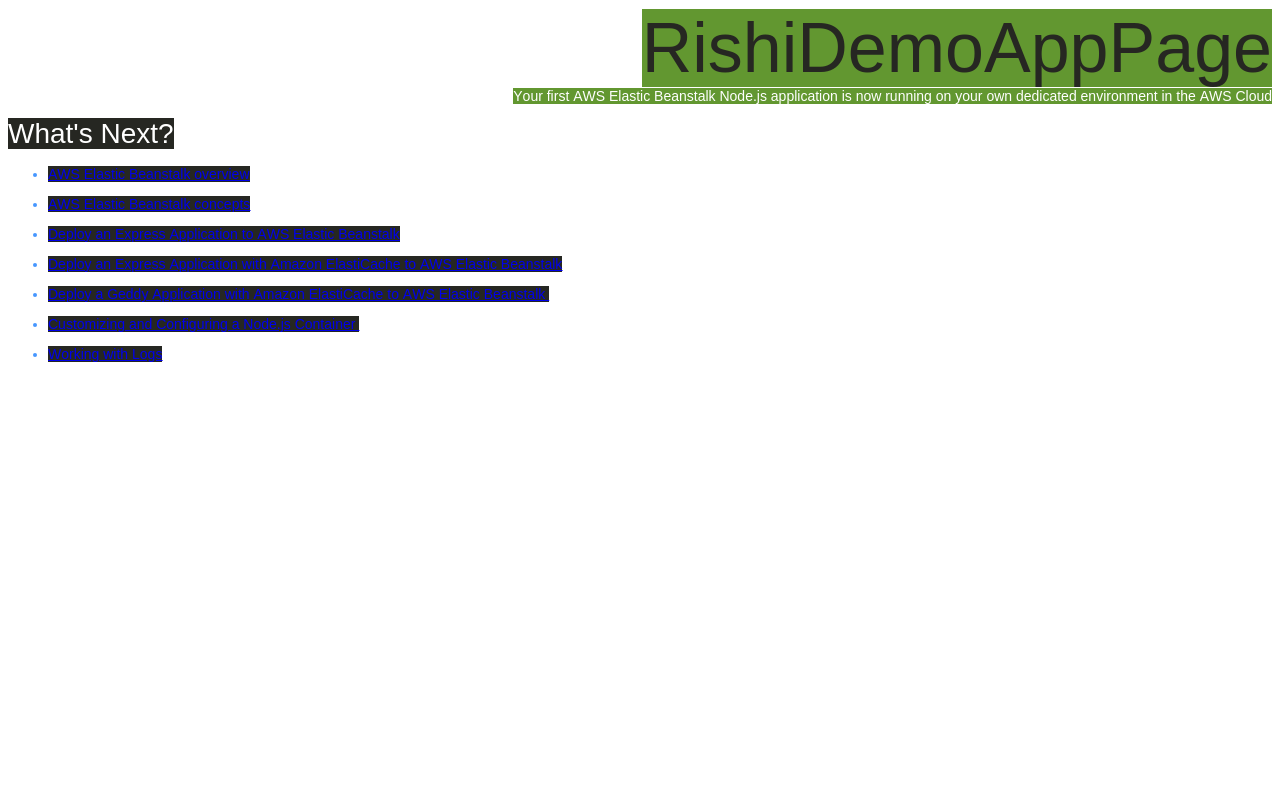
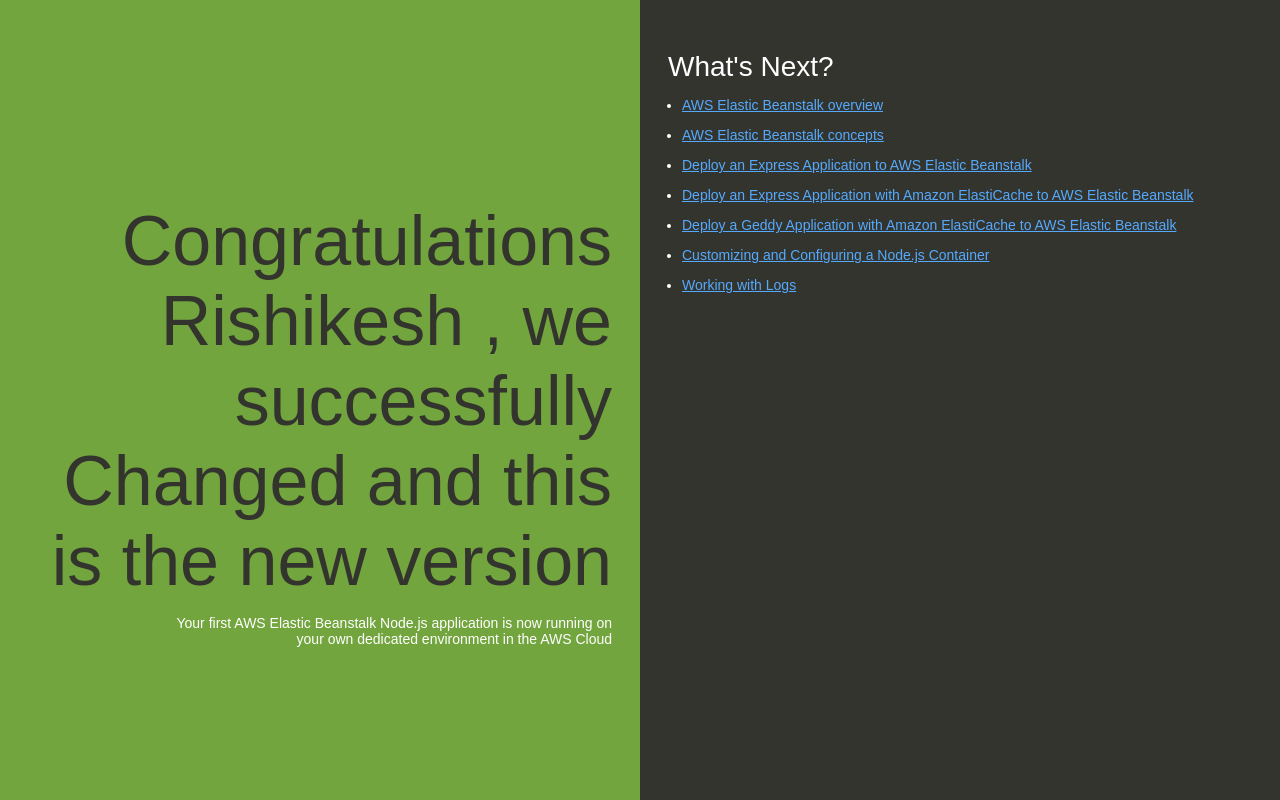
Before and after one commit to RishikeshGadgil/DemoRepo, a website: page index.html in a window 1280 px wide. Drawn offline with Linux system fonts and the light colour scheme.

Commit message:
Add files via upload

```diff
--- a/index.html
+++ b/index.html
@@ -1,33 +1,93 @@
-<!DOCTYPE html PUBLIC "-//W3C//DTD HTML 4.01//EN" "http://www.w3.org/TR/html4/strict.dtd">
+<!DOCTYPE html>
 <html>
   <head>
-  <meta http-equiv="Content-Type" content="text/html; charset=utf-8">
-  <meta http-equiv="Content-Style-Type" content="text/css">
     <title>Elastic Beanstalk</title>
-  <meta name="Generator" content="Cocoa HTML Writer">
-  <meta name="CocoaVersion" content="1671.4">
-  <style type="text/css">
-    p.p2 {margin: 0.0px 0.0px 14.0px 0.0px; text-align: right; line-height: 16.0px; font: 14.0px Arial; color: #ffffff; -webkit-text-stroke: #ffffff}
-    li.li4 {margin: 0.0px 0.0px 14.0px 0.0px; line-height: 16.0px; font: 14.0px Arial; color: #4697ff; -webkit-text-stroke: #4697ff}
-    span.s1 {font-kerning: none; background-color: #629730}
-    span.s2 {font-kerning: none; background-color: #262722}
-    span.s3 {background-color: #262722; -webkit-text-stroke: 0px #000000}
-    span.s4 {text-decoration: underline ; font-kerning: none}
-    ul.ul1 {list-style-type: disc}
+    <style>
+      body {
+        color: #ffffff;
+        font-family: Arial, sans-serif;
+        font-size:14px;
+        -moz-transition-property: text-shadow;
+        -moz-transition-duration: 4s;
+        -webkit-transition-property: text-shadow;
+        -webkit-transition-duration: 4s;
+        text-shadow: none;
+      }
+      body.blurry {
+        -moz-transition-property: text-shadow;
+        -moz-transition-duration: 4s;
+        -webkit-transition-property: text-shadow;
+        -webkit-transition-duration: 4s;
+        text-shadow: #fff 0px 0px 25px;
+      }
+      a {
+        color: #55aaff;
+      }
+      .textColumn, .linksColumn {
+        padding: 2em;
+      }
+      .textColumn {
+        position: absolute;
+        top: 0px;
+        right: 50%;
+        bottom: 0px;
+        left: 0px;
+
+        text-align: right;
+        padding-top: 11em;
+        background-color: #73A53E;
+
+      }
+      .textColumn p {
+        width: 75%;
+        float:right;
+      }
+      .linksColumn {
+        position: absolute;
+        top:0px;
+        right: 0px;
+        bottom: 0px;
+        left: 50%;
+
+        background-color: #33342D;
+      }
+
+      h1 {
+        color: #33342D;
+        font-size: 500%;
+        font-weight: normal;
+        margin-bottom: 0em;
+      }
+      h2 {
+        font-size: 200%;
+        font-weight: normal;
+        margin-bottom: 0em;
+      }
+      ul {
+        padding-left: 1em;
+        margin: 0px;
+      }
+      li {
+        margin: 1em 0em;
+      }
     </style>
   </head>
   <body>
-<h1 style="margin: 0.0px 0.0px 0.0px 0.0px; text-align: right; line-height: 80.0px; font: 70.0px Arial; color: #262722; -webkit-text-stroke: #262722"><span class="s1">RishiDemoAppPage</span></h1>
-<p class="p2"><span class="s1">Your first AWS Elastic Beanstalk Node.js application is now running on your own dedicated environment in the AWS Cloud</span></p>
-<h2 style="margin: 0.0px 0.0px 0.0px 0.0px; line-height: 32.0px; font: 28.0px Arial; color: #ffffff; -webkit-text-stroke: #ffffff"><span class="s2">What's Next?</span></h2>
-<ul class="ul1">
-  <li class="li4"><span class="s3"><a href="http://docs.aws.amazon.com/elasticbeanstalk/latest/dg/Welcome.html"><span class="s4">AWS Elastic Beanstalk overview</span></a></span></li>
-  <li class="li4"><span class="s3"><a href="http://docs.aws.amazon.com/elasticbeanstalk/latest/dg/concepts.html"><span class="s4">AWS Elastic Beanstalk concepts</span></a></span></li>
-  <li class="li4"><span class="s3"><a href="http://docs.aws.amazon.com/elasticbeanstalk/latest/dg/create_deploy_nodejs_express.html"><span class="s4">Deploy an Express Application to AWS Elastic Beanstalk</span></a></span></li>
-  <li class="li4"><span class="s3"><a href="http://docs.aws.amazon.com/elasticbeanstalk/latest/dg/create_deploy_nodejs_express_elasticache.html"><span class="s4">Deploy an Express Application with Amazon ElastiCache to AWS Elastic Beanstalk</span></a></span></li>
-  <li class="li4"><span class="s3"><a href="http://docs.aws.amazon.com/elasticbeanstalk/latest/dg/create_deploy_nodejs_geddy_elasticache.html"><span class="s4">Deploy a Geddy Application with Amazon ElastiCache to AWS Elastic Beanstalk<span class="Apple-converted-space"> </span></span></a></span></li>
-  <li class="li4"><span class="s3"><a href="http://docs.aws.amazon.com/elasticbeanstalk/latest/dg/create_deploy_nodejs_custom_container.html"><span class="s4">Customizing and Configuring a Node.js Container<span class="Apple-converted-space"> </span></span></a></span></li>
-  <li class="li4"><span class="s3"><a href="http://docs.aws.amazon.com/elasticbeanstalk/latest/dg/using-features.loggingS3.title.html"><span class="s4">Working with Logs</span></a></span></li>
+    <div class="textColumn">
+      <h1>Congratulations Rishikesh , we successfully Changed and this is the new version</h1>
+      <p>Your first AWS Elastic Beanstalk Node.js application is now running on your own dedicated environment in the AWS Cloud</p>
+    </div>
+    <div class="linksColumn">
+      <h2>What's Next?</h2>
+      <ul>
+        <li><a href="http://docs.aws.amazon.com/elasticbeanstalk/latest/dg/Welcome.html">AWS Elastic Beanstalk overview</a></li>
+        <li><a href="http://docs.aws.amazon.com/elasticbeanstalk/latest/dg/concepts.html">AWS Elastic Beanstalk concepts</a></li>
+        <li><a href="http://docs.aws.amazon.com/elasticbeanstalk/latest/dg/create_deploy_nodejs_express.html">Deploy an Express Application to AWS Elastic Beanstalk</a></li>
+        <li><a href="http://docs.aws.amazon.com/elasticbeanstalk/latest/dg/create_deploy_nodejs_express_elasticache.html">Deploy an Express Application with Amazon ElastiCache to AWS Elastic Beanstalk</a></li>
+        <li><a href="http://docs.aws.amazon.com/elasticbeanstalk/latest/dg/create_deploy_nodejs_geddy_elasticache.html">Deploy a Geddy Application with Amazon ElastiCache to AWS Elastic Beanstalk </a></li>
+        <li><a href="http://docs.aws.amazon.com/elasticbeanstalk/latest/dg/create_deploy_nodejs_custom_container.html">Customizing and Configuring a Node.js Container </a></li>
+        <li><a href="http://docs.aws.amazon.com/elasticbeanstalk/latest/dg/using-features.loggingS3.title.html">Working with Logs</a></li>
       </ul>
+    </div>
   </body>
 </html>
```
Lines whose indentation alone changed are shown as unchanged.
